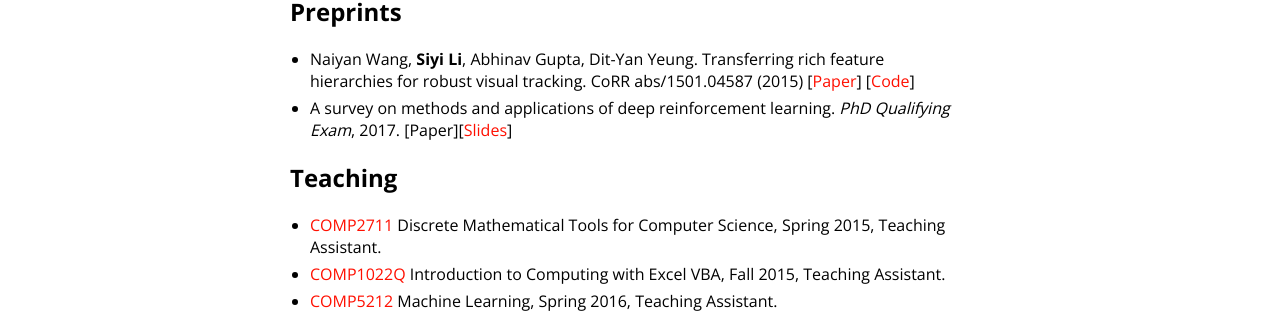
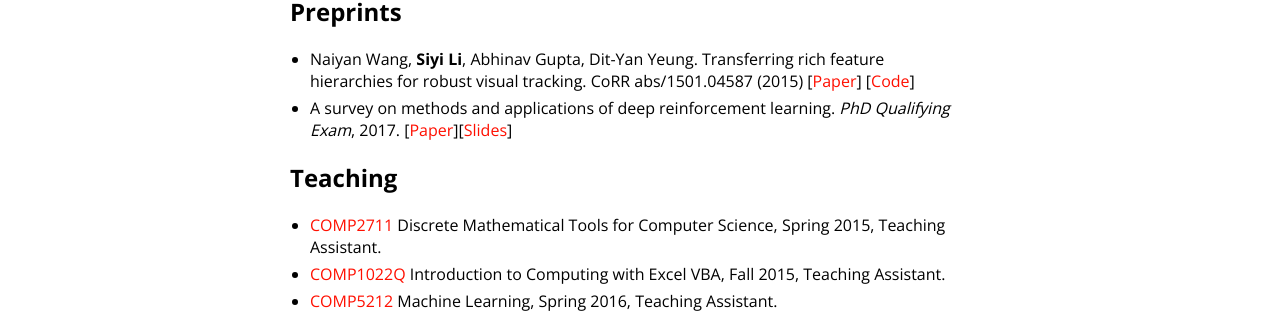
Before and after one commit to flyers/flyers.github.io, a Jekyll site: the page built from index.md, in a window 1280 px wide. Shown: the part 951-1265 px from the top of the page. Built offline with Jekyll 4.4.1, drawn with Linux system fonts in a browser that asks for light colours; our own code applies the rules of GitHub Pages for plain Markdown files; part of the change alters nothing that is shown.

```diff
--- a/index.md
+++ b/index.md
@@ -28,7 +28,7 @@ My research interest focuses on applying computational and statistical approache
 *	Naiyan Wang, **Siyi Li**, Abhinav Gupta, Dit-Yan Yeung. Transferring rich feature hierarchies for robust visual tracking. CoRR abs/1501.04587 (2015)
 	[[Paper](https://arxiv.org/pdf/1501.04587.pdf)] [[Code](https://www.dropbox.com/s/e34mta1wxv50n95/SODLT_release.zip?dl=0)]
 *	A survey on methods and applications of deep reinforcement learning. *PhD Qualifying Exam*, 2017.
-	[Paper][[Slides](http://lisiyi.me/paper/PQE_DRL_slides.pdf)]
+	[[Paper](paper/PQE_DRL_Survey.pdf)][[Slides](http://lisiyi.me/paper/PQE_DRL_slides.pdf)]
 
 ## Teaching
 
```
Also changed, not shown: 1 other file.
